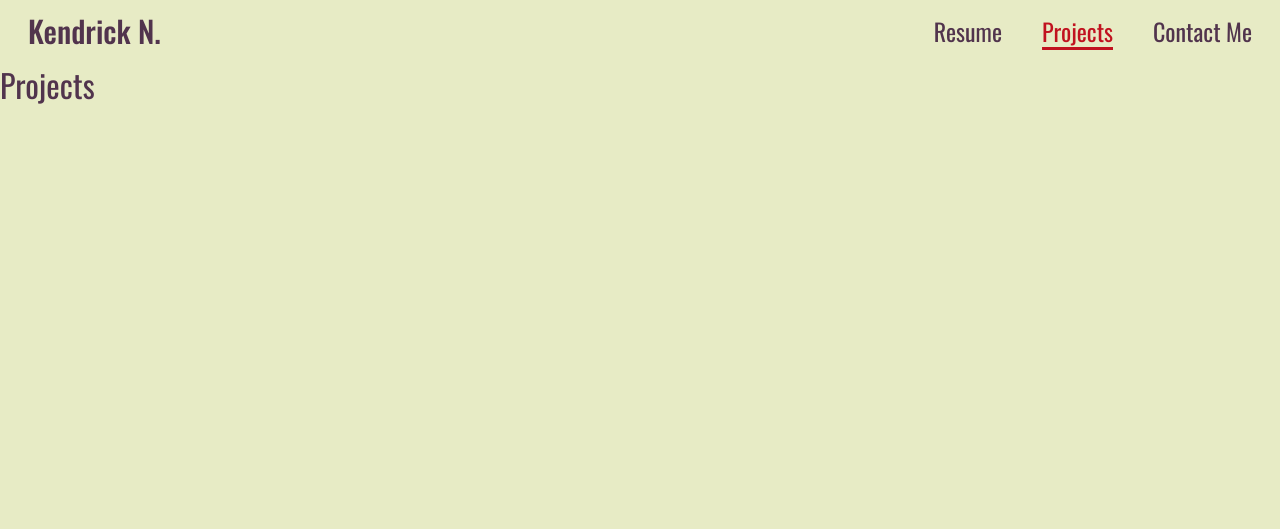
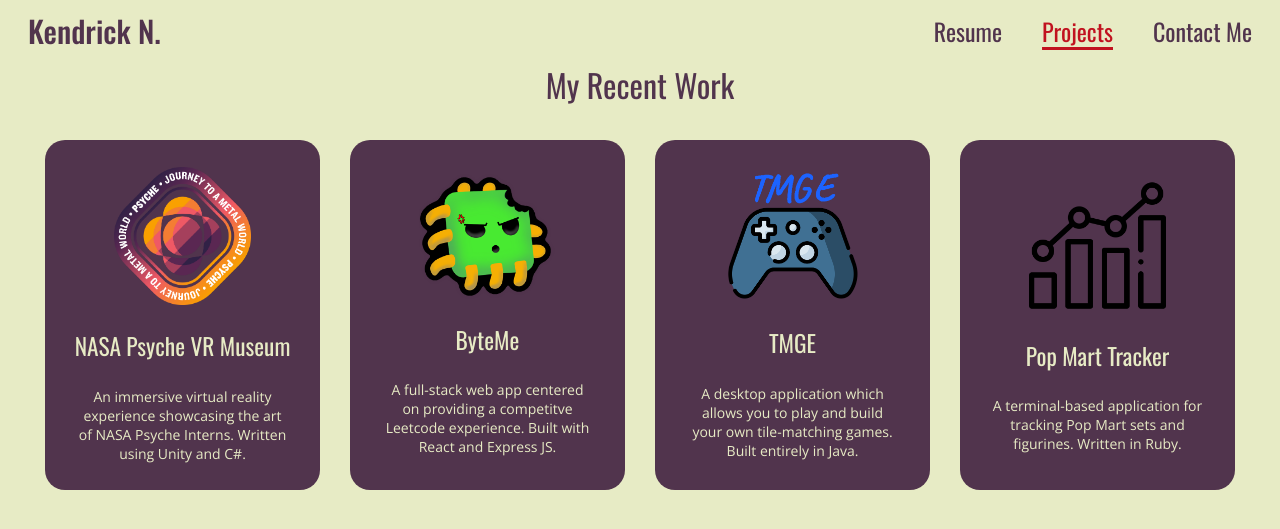
Before and after one commit to KendrickNguyen76/portfolio-website, a Jekyll site: the page built from projects.html, in a window 1280 px wide. Shown: the top 529 px of the page. Built offline with Jekyll 4.4.1, drawn with Linux system fonts in a browser that asks for light colours.

Commit message:
Formatted and styled the projects page of my website, all project related code should be done

```diff
--- a/_data/projects.yml
+++ b/_data/projects.yml
@@ -13,8 +13,8 @@
   link: "https://github.com/KendrickNguyen76/INF122-TMGE-CLONE"
   image: "/assets/images/tmge.png"
   alt_text: "TMGE Icon"
-- name: "PopMart Tracker"
-  description: "A Terminal-based application for tracking PopMart sets and figurines. Written in Ruby."
+- name: "Pop Mart Tracker"
+  description: "A terminal-based application for tracking Pop Mart sets and figurines. Written in Ruby."
   link: "https://github.com/KendrickNguyen76/popmart_tracker"
   image: "/assets/images/tracking.png"
   alt_text: "PopMart Icon"
--- a/assets/css/homepage.css
+++ b/assets/css/homepage.css
@@ -77,7 +77,7 @@
 }
 
 #project_cards_div {
-  margin-top: 2rem;
+  margin: 2rem 0;
   display: flex;
   justify-content: center;
   align-items: center;
@@ -119,7 +119,6 @@
 }
 
 #view_more_projs {
-  margin-top: 2rem;
   color: var(--text-color);
   font-size: 1.25rem;
   text-decoration: none;
--- /dev/null
+++ b/assets/css/projects.css
@@ -0,0 +1,8 @@
+/* Main div */
+
+#main_project_page_div {
+  display: flex;
+  flex-direction: column;
+  justify-content: center;
+  align-items: center;
+}
--- a/assets/css/styles.css
+++ b/assets/css/styles.css
@@ -1,6 +1,7 @@
 /* imports */
 @import "navbar.css";
 @import "homepage.css";
+@import "projects.css";
 
 /* Color variables */
 :root {
--- a/projects.html
+++ b/projects.html
@@ -3,4 +3,7 @@
 title: Projects
 ---
 
-<h1> Projects </h1>
+<div id="main_project_page_div">
+  <h1> My Recent Work </h1>
+  {% include project_card_list.html %}
+</div>
```
